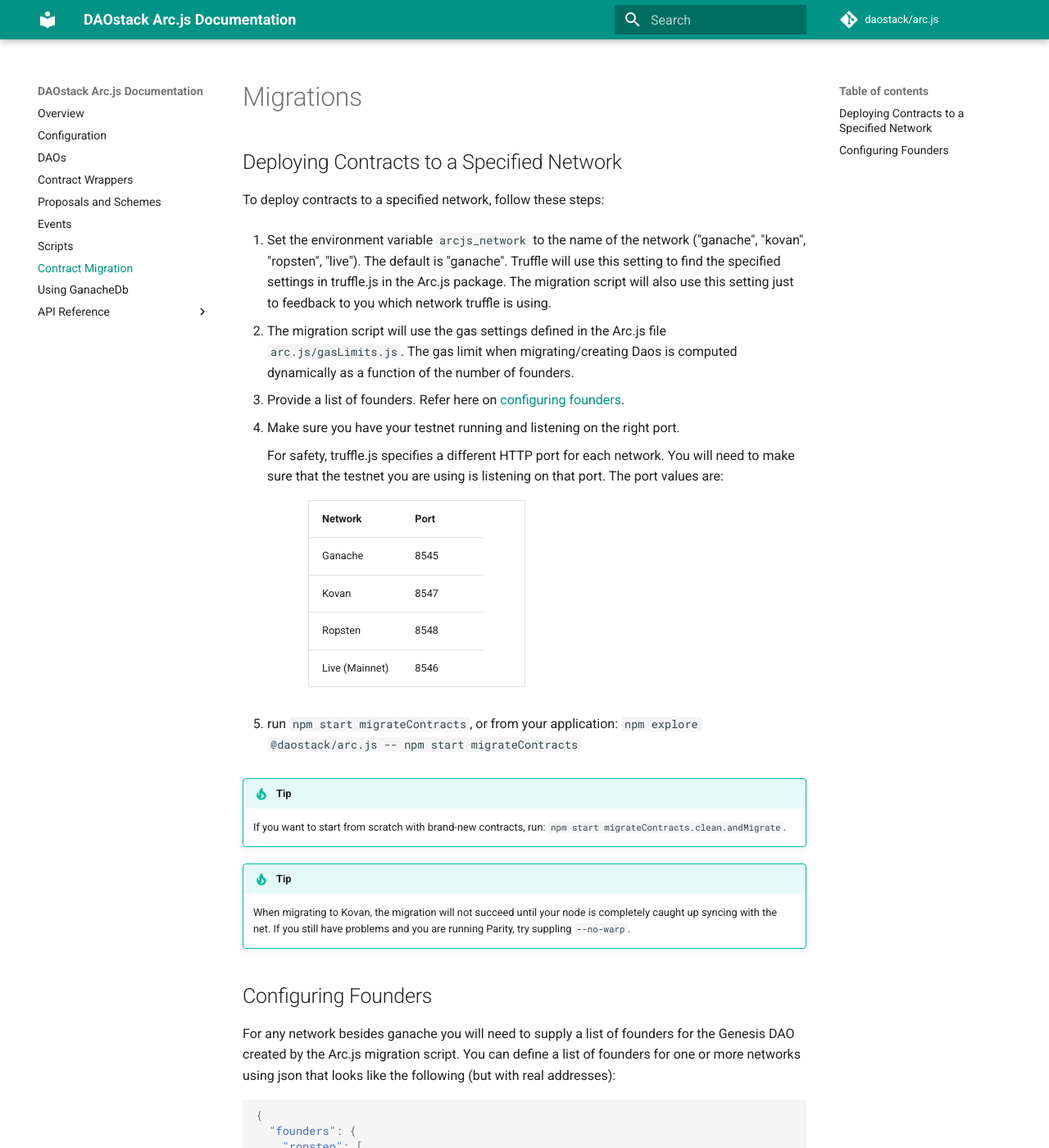
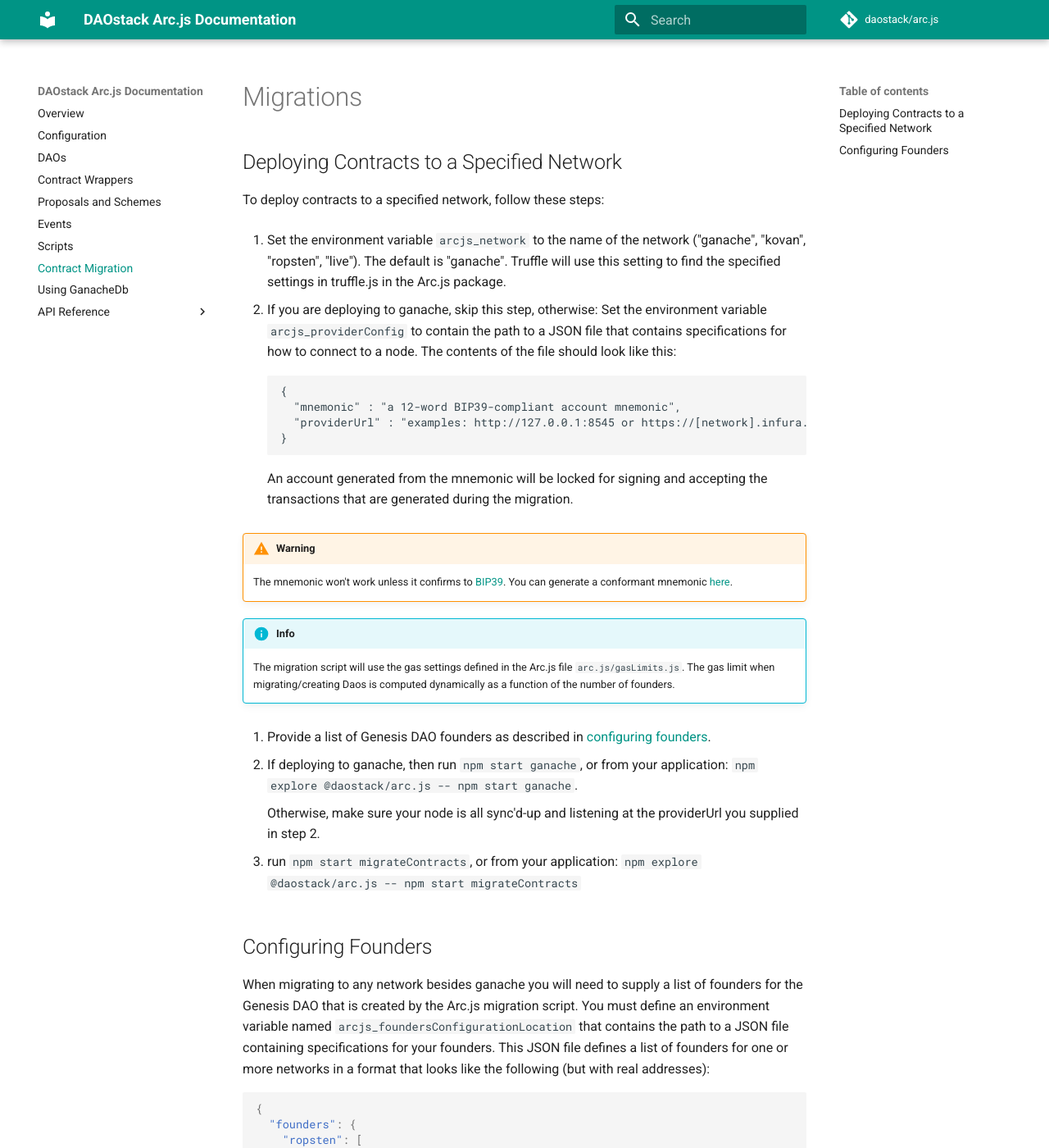
Before and after one commit to daostack/arc.js_legacy, an MkDocs documentation site: the page built from docs/Migration.md, in a window 1280 px wide and 1400 px high. Shown: the whole window at 82% size. Built offline with MkDocs 1.6.1 and Material for MkDocs 9.7.7, drawn with Linux system fonts in a browser that asks for light colours; comment, search, counter and statistics services are not loaded; old or Windows-style settings are respelled for this version of MkDocs; some of the changed text lies outside the part shown.

Commit message:
document new migration, cleanup migration env variables

````diff
--- a/docs/Migration.md
+++ b/docs/Migration.md
@@ -4,35 +4,37 @@
 
 To deploy contracts to a specified network, follow these steps:
 
-1. Set the environment variable `arcjs_network` to the name of the network ("ganache", "kovan", "ropsten", "live"). The default is "ganache".  Truffle will use this setting to find the specified settings in truffle.js in the Arc.js package.  The migration script will also use this setting just to feedback to you which network truffle is using.
+1. Set the environment variable `arcjs_network` to the name of the network ("ganache", "kovan", "ropsten", "live"). The default is "ganache".  Truffle will use this setting to find the specified settings in truffle.js in the Arc.js package.
 
-2. The migration script will use the gas settings defined in the Arc.js file `arc.js/gasLimits.js`.  The gas limit when migrating/creating Daos is computed dynamically as a function of the number of founders.
+2. If you are deploying to ganache, skip this step, otherwise:  Set the environment variable `arcjs_providerConfig` to contain the path to a JSON file that contains specifications for how to connect to a node. The contents of the file should look like this:
 
-3. Provide a list of founders. Refer here on [configuring founders](#configuring-founders).
 
-4. Make sure you have your testnet running and listening on the right port.
+    ```
+    {
+      "mnemonic" : "a 12-word BIP39-compliant account mnemonic",
+      "providerUrl" : "examples: http://127.0.0.1:8545 or https://[network].infura.io/[token]"
+    }
+    ```
 
-      For safety, truffle.js specifies a different HTTP port for each network.  You will need to make sure that the testnet you are using is listening on that port.  The port values are:
+    An account generated from the mnemonic will be locked for signing and accepting the transactions that are generated during the migration.
 
-      <table style="margin-left:2.5rem">
-      <tr style="text-align:left"><th>Network</th><th>Port</th></tr>
-      <tr><td>Ganache</td><td>8545</td></tr>
-      <tr><td>Kovan</td><td>8547</td></tr>
-      <tr><td>Ropsten</td><td>8548</td></tr>
-      <tr><td>Live (Mainnet)</td><td>8546</td></tr>
-      </table>
+!!! warning
+    The mnemonic won't work unless it confirms to [BIP39](https://github.com/bitcoin/bips/blob/master/bip-0039.mediawiki).  You can generate a conformant mnemonic [here](https://iancoleman.io/bip39/).
+
+!!! info
+    The migration script will use the gas settings defined in the Arc.js file `arc.js/gasLimits.js`.  The gas limit when migrating/creating Daos is computed dynamically as a function of the number of founders.
+
+3. Provide a list of Genesis DAO founders as described in [configuring founders](#configuring-founders).
+
+4. If deploying to ganache, then run `npm start ganache`, or from your application: `npm explore @daostack/arc.js -- npm start ganache`.
+
+    Otherwise, make sure your node is all sync'd-up and listening at the providerUrl you supplied in step 2.
 
 5. run `npm start migrateContracts`, or from your application: `npm explore @daostack/arc.js -- npm start migrateContracts`
 
-!!! tip
-    If you want to start from scratch with brand-new contracts, run: `npm start migrateContracts.clean.andMigrate`.
-
-!!! tip
-    When migrating to Kovan, the migration will not succeed until your node is completely caught up syncing with the net.  If you still have problems and you are running Parity, try suppling `--no-warp`.
-
 ## Configuring Founders
 
-For any network besides ganache you will need to supply a list of founders for the Genesis DAO created by the Arc.js migration script.  You can define a list of founders for one or more networks using json that looks like the following (but with real addresses):
+When migrating to any network besides ganache you will need to supply a list of founders for the Genesis DAO that is created by the Arc.js migration script.  You must define an environment variable named `arcjs_foundersConfigurationLocation` that contains the path to a JSON file containing specifications for your founders. This JSON file defines a list of founders for one or more networks in a format that looks like the following (but with real addresses):
 
 ```json
 {
@@ -61,9 +63,4 @@ For any network besides ganache you will need to supply a list of founders for t
 ```
 
 !!! info
-    The `tokens` are in GEN and the `reputation` are in units of the Genesis Reputation system.
-
-Place the above json in a file and use the Arc.js [foundersConfigurationLocation configuration setting](Configuration) to tell Arc.js where to find the file.
-
-!!! note "Remember"
-    You can set Arc.js configuration settings in your OS environment by prefixing the name with "arcjs_".
+    The `tokens` amounts are in GDT for testnets, or GEN for "live", and the `reputation` are in units of the Genesis Reputation system.
````
Also changed, not shown: 2 other files.
